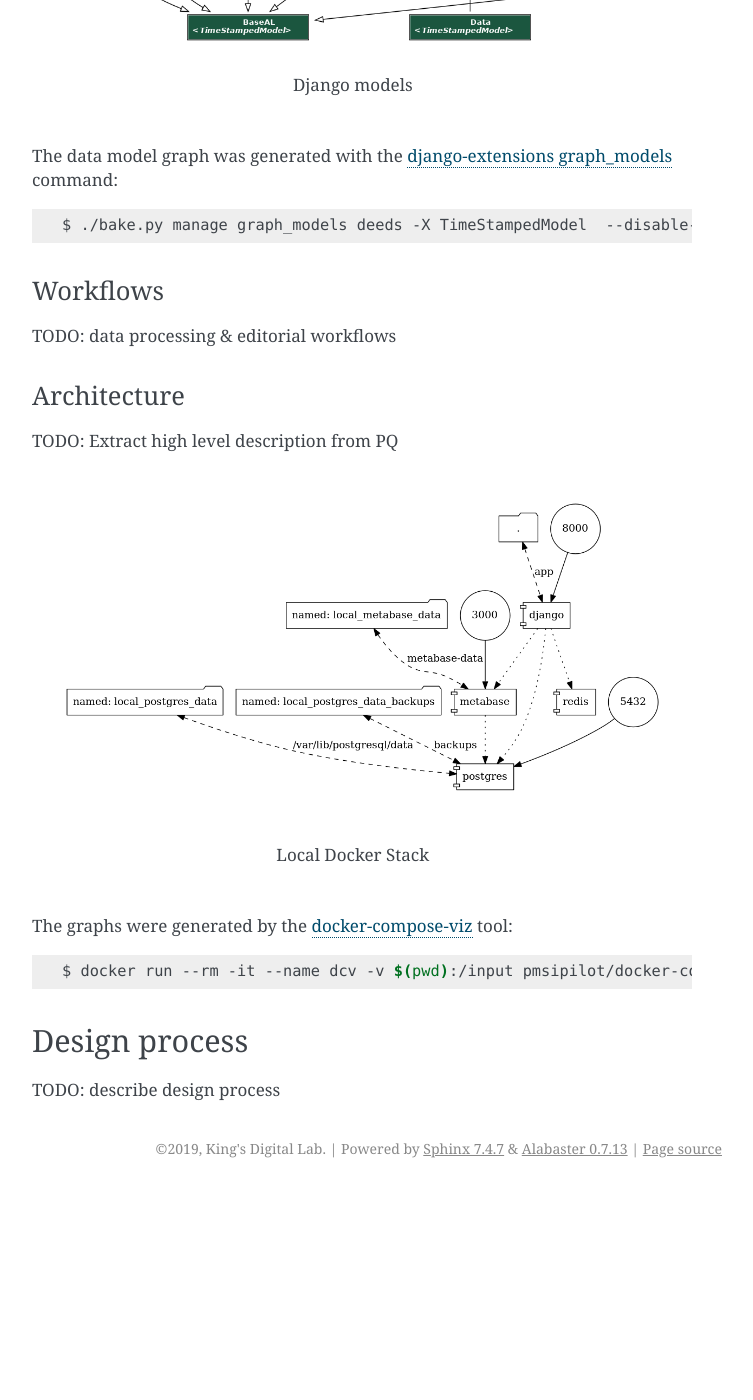
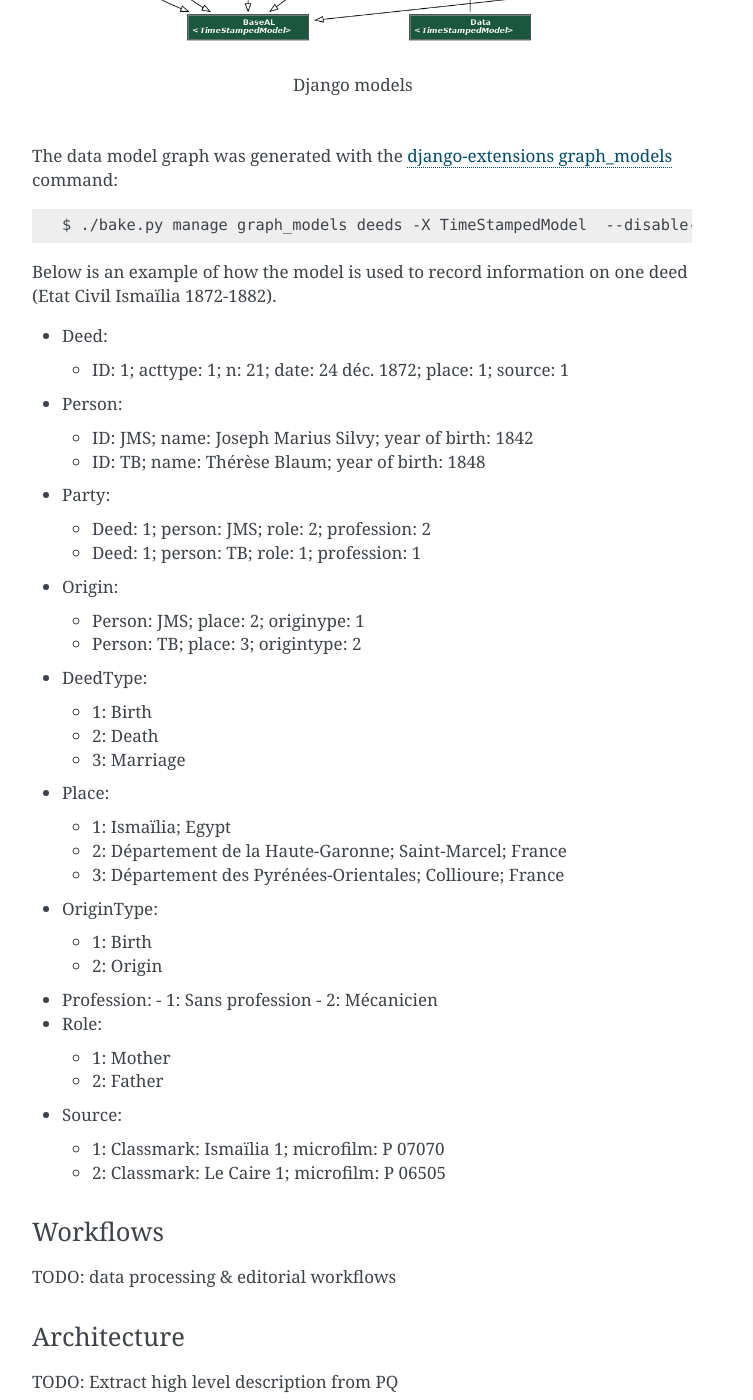
Before and after one commit to kingsdigitallab/etat-civil-django, a Sphinx documentation site: the page built from docs/technical-overview.rst, in a window 1280 px wide and 1400 px high, scrolled down 911 px. Shown: the whole window, without its empty margins (388-1141 px from the left). Built offline with Sphinx 7.4.7, drawn with Linux system fonts in a browser that asks for light colours; before the commit the page ends 2099 px from its top, so only the background shows below that.

Commit message:
Add data model example

```diff
--- a/docs/technical-overview.rst
+++ b/docs/technical-overview.rst
@@ -41,6 +41,58 @@ command::
 
 .. _django-extensions graph_models: https://django-extensions.readthedocs.io/en/latest/graph_models.html
 
+Below is an example of how the model is used to record information on one deed (Etat Civil Ismaïlia 1872-1882).
+
+- Deed:
+
+  - ID: 1; acttype: 1; n: 21; date: 24 déc. 1872; place: 1; source: 1
+
+- Person:
+
+  - ID: JMS; name: Joseph Marius Silvy; year of birth: 1842
+  - ID: TB; name: Thérèse Blaum; year of birth: 1848
+
+- Party:
+
+  - Deed: 1; person: JMS; role: 2; profession: 2
+  - Deed: 1; person: TB; role: 1; profession: 1
+
+- Origin:
+
+  - Person: JMS; place: 2; originype: 1
+  - Person: TB; place: 3; origintype: 2
+
+- DeedType:
+
+  - 1: Birth
+  - 2: Death
+  - 3: Marriage
+
+- Place:
+
+  - 1: Ismaïlia; Egypt
+  - 2: Département de la Haute-Garonne; Saint-Marcel; France
+  - 3: Département des Pyrénées-Orientales; Collioure; France
+
+- OriginType:
+
+  - 1: Birth
+  - 2: Origin
+
+- Profession:
+  - 1: Sans profession
+  - 2: Mécanicien
+
+- Role:
+
+  - 1: Mother
+  - 2: Father
+
+- Source:
+
+  - 1: Classmark: Ismaïlia 1; microfilm: P 07070
+  - 2: Classmark: Le Caire 1; microfilm: P 06505
+
 Workflows
 ^^^^^^^^^
 
```
